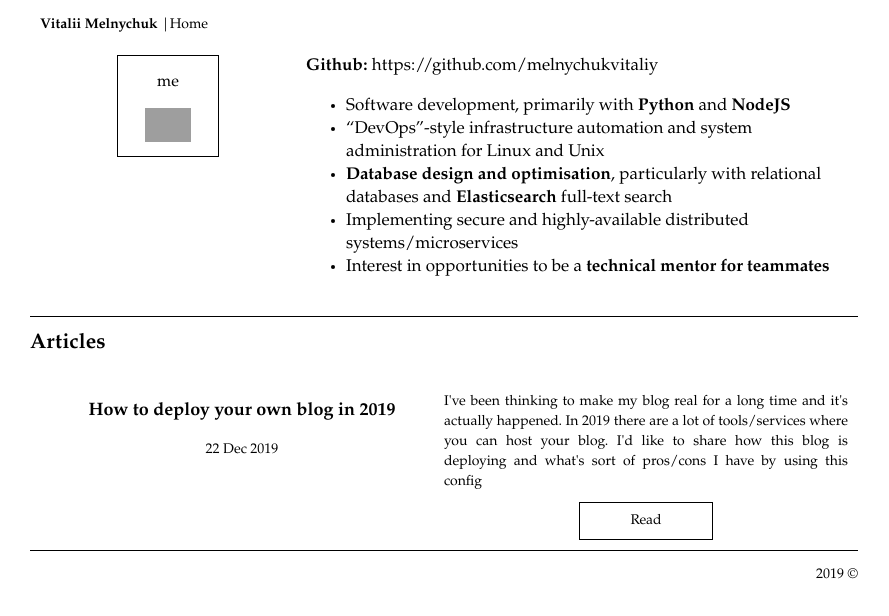
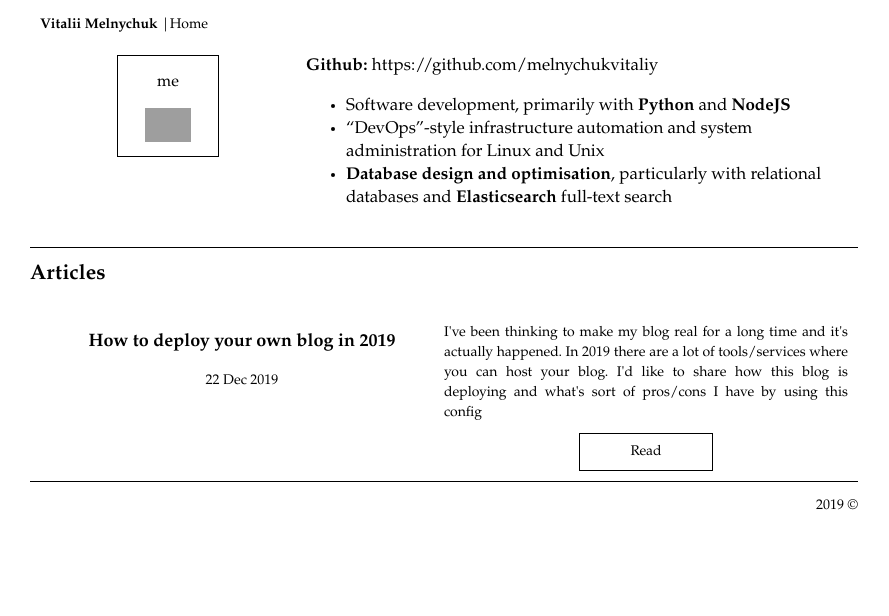
Before and after one commit to vitaliimelnychuk/blog, a Next.js app: page / in a window 1280 px wide. Shown: the top 616 px of the page, without its empty margins (196-1085 px from the left). Built offline with nearby package versions, Linux system fonts and the light colour scheme; grey boxes are pictures that could not be loaded.

Commit message:
remove mentoring from about

```diff
--- a/components/About.tsx
+++ b/components/About.tsx
@@ -22,12 +22,6 @@ export default () => (
         </li>
         <li>
           <b>Database design and optimisation</b>, particularly with relational databases and <b>Elasticsearch</b> full-text search
-        </li>
-        <li>
-          Implementing secure and highly-available distributed systems/microservices
-        </li>
-        <li>
-          Interest in opportunities to be a <b>technical mentor for teammates</b>
         </li>
       </ul>
     </div>
```
